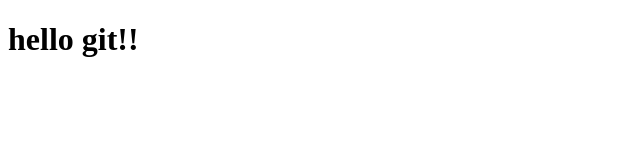
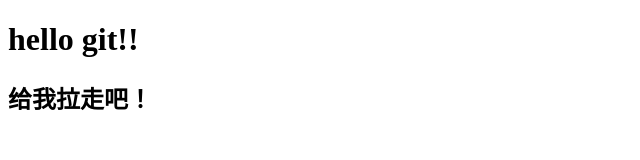
Before and after one commit to zhaoren117/git-demo, a plain HTML site: page index.html in a window 1280 px wide. Shown: the whole page, without its empty margins (0-640 px from the left). Drawn offline with Linux system fonts and the light colour scheme.

Commit message:
Update index.html

```diff
--- a/index.html
+++ b/index.html
@@ -9,5 +9,6 @@
 <body>
 
     <h1>hello git!!</h1>
+    <h2>给我拉走吧！</h2>
 </body>
 </html>
```
